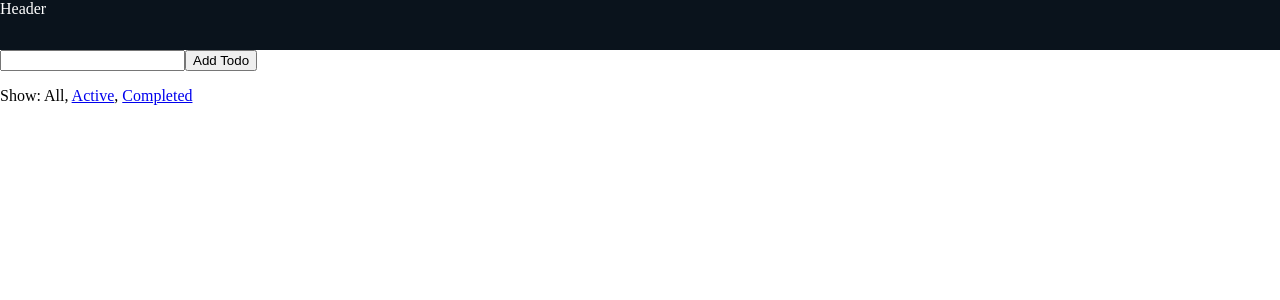
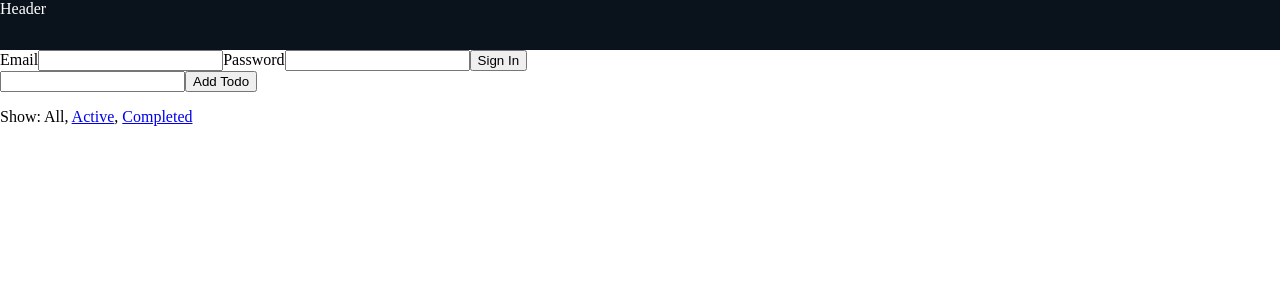
Before and after one commit to JesseTheDev/redux_reaction, a React (Create React App) app: page / in a window 1280 px wide. Shown: the top 300 px of the page. Built offline with nearby package versions, Linux system fonts and the light colour scheme.

Commit message:
initial login form

```diff
--- a/src/components/App.js
+++ b/src/components/App.js
@@ -1,12 +1,14 @@
 import React from 'react'
 import Footer from './Footer'
 import Header from './Header'
+import SignIn from '../containers/SignIn'
 import AddTodo from '../containers/AddTodo'
 import VisibleTodoList from '../containers/VisibleTodoList'
 
 const App = () => (
   <div>
     <Header />
+    <SignIn />
     <AddTodo />
     <VisibleTodoList />
     <Footer />
--- a/src/components/Header.js
+++ b/src/components/Header.js
@@ -6,7 +6,7 @@ const style = {
   top: '0px',
   left: '0px',
   right: '0px',
-  'background-color': '#0A131C',
+  backgroundColor: '#0A131C',
   color: '#fff'
 };
 
--- /dev/null
+++ b/src/containers/SignIn.js
@@ -0,0 +1,37 @@
+import React from 'react'
+import { connect } from 'react-redux'
+
+let SignIn = ({ dispatch }) => {
+    let email, password
+
+    return (
+      <div>
+        <form onSubmit={e => {
+          e.preventDefault()
+          console.log(email.value, password.value, 'yerp')
+          if (!email.value.trim() || !password.value.trim()) {
+            return
+          }
+          //dispatch(signIn(email.value.trim(), password.value.trim()))
+          email.value = ''
+          password.value = ''
+        }}>
+          <label>Email</label>
+          <input ref={node => {
+            email = node
+          }} />
+          <label>Password</label>
+          <input ref={node => {
+            password = node
+          }} />
+          <button type="submit">
+            Sign In
+          </button>
+        </form>
+      </div>
+    )
+}
+
+SignIn = connect()(SignIn)
+
+export default SignIn
```
